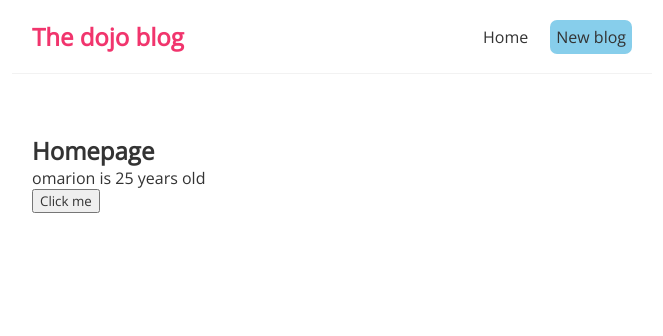
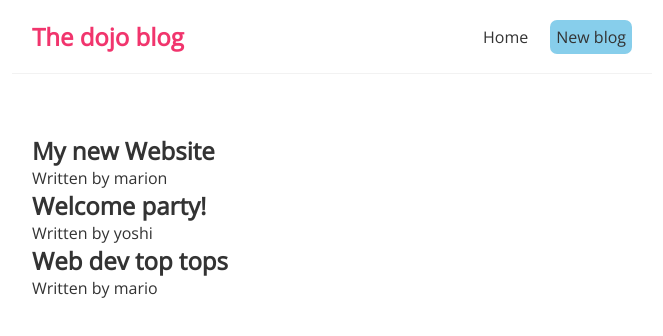
Before and after one commit to Omarion123/React-Mini-simple-blog, a React (Create React App) app: page / in a window 1280 px wide. Shown: the top 336 px of the page, without its empty margins (308-971 px from the left). Built offline with nearby package versions, Linux system fonts and the light colour scheme.

Commit message:
using map to cycle throught items and usestate hook for simple blog

```diff
--- a/src/Home.js
+++ b/src/Home.js
@@ -1,18 +1,28 @@
 import { useState } from "react"; // to set react component we use useState
 const Home = () => {
-  const [name, setName] = useState("omarion"); // we use hook to set the variable, and value could be anything= string, number, boolean
-  const [age, setAge] = useState(25); // we use hook to set the variable, and value could be anything= string, number, boolean
-  const handleClick = () => {
-    setName("luigi");
-    setAge(30);
-  };
+  const [blogs, setBlogs] = useState([
+    {
+      title: "My new Website",
+      body: "Lorem ipsum...",
+      author: "marion",
+      id: 1,
+    },
+    { title: "Welcome party!", body: "Lorem ipsum...", author: "yoshi", id: 2 },
+    {
+      title: "Web dev top tops",
+      body: "Lorem ipsum...",
+      author: "mario",
+      id: 3,
+    },
+  ]);
   return (
     <div className="home">
-      <h2>Homepage</h2>
-      <p>
-        {name} is {age} years old
-      </p>
-      <button onClick={handleClick}>Click me</button>
+      {blogs.map((blog) => (
+        <div className="blog-preview" key={blog.id}>
+          <h2>{blog.title}</h2>
+          <p>Written by {blog.author}</p>
+        </div>
+      ))}
     </div>
   );
 };
```
